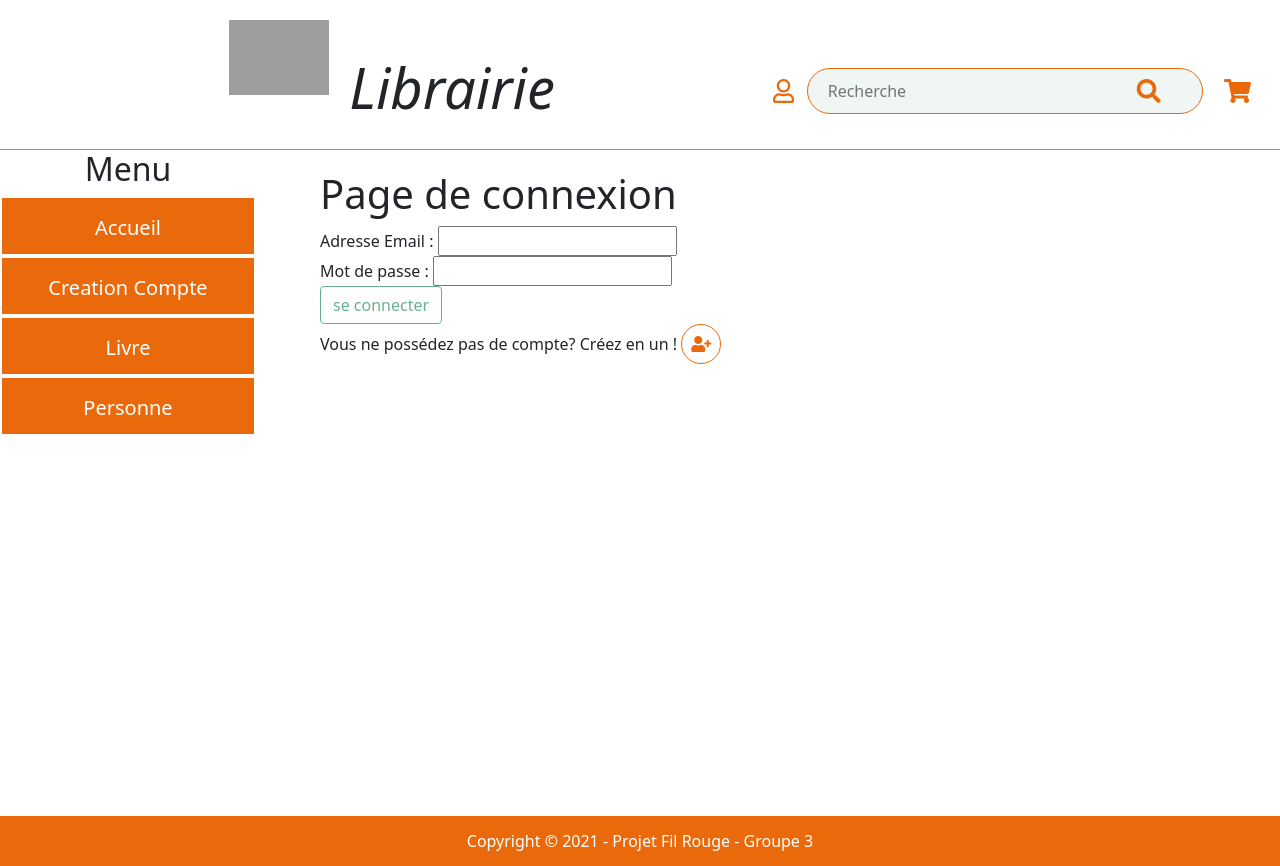
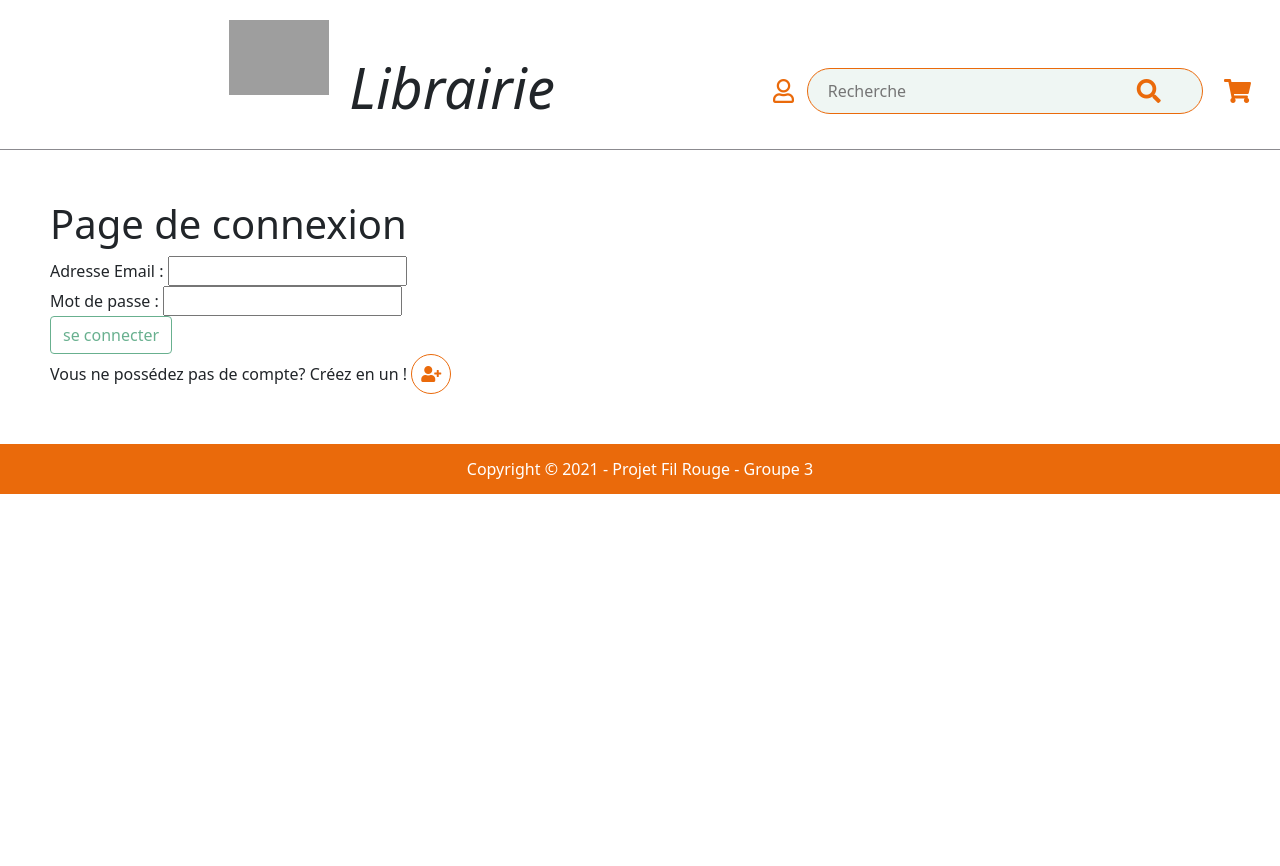
Before and after one commit to FrancoisLogossou/e-commerce-front-end, an Angular app: page /connexion in a window 1280 px wide. After the commit the page ends 800 px from the top, so only its background shows below. Built offline with nearby package versions, Linux system fonts and the light colour scheme; grey boxes are pictures that could not be loaded.

Commit message:
Jerome: suppression barre de menu inutile

```diff
--- a/src/app/app-routing.module.ts
+++ b/src/app/app-routing.module.ts
@@ -5,7 +5,6 @@ import { ConnexionComponent } from './components/connexion/connexion.component';
 import { DetailArticleComponent } from './components/detail-article/detail-article.component';
 import { HomeComponent } from './components/home/home.component';
 import { LivreComponent } from './components/livre/livre.component';
-import { MenuComponent } from './components/menu/menu.component';
 import { NotFoundComponent } from './components/not-found/not-found.component';
 import { PanierComponent } from './components/panier/panier.component';
 import { PersonneComponent } from './components/personne/personne.component';
@@ -22,11 +21,10 @@ const routes: Routes = [
   { path: "home", component: HomeComponent},
   { path: "detailarticle/:refArticle", component: DetailArticleComponent},
   { path: "livre", component: LivreComponent},
-  { path: "menu", component: MenuComponent},
   { path: "personne", component: PersonneComponent},
-  { path: "not-found", component: NotFoundComponent},
   { path: "panier", component: PanierComponent},
   { path: "commande", component: CommandeComponent, canActivate: [AuthGuard]},
+  { path: "not-found", component: NotFoundComponent},
   { path: "", redirectTo: "/home", pathMatch: "full"},
   { path: "**", redirectTo: "/not-found"}
 ];
--- a/src/app/app.component.css
+++ b/src/app/app.component.css
@@ -2,29 +2,5 @@
     box-sizing: border-box;
 }
 .main {
-    display: flex;
-    flex-wrap: wrap;
+    padding: 50px;
 }
-app-menu {
-    width: 20%;
-}
-.mainRight {
-    margin: 20px auto;
-    width: 70%;
-    min-height: 78.2vh;
-}
-h1{
-    text-align: center;
-    text-decoration: #8B8A8F underline;
-    color: #ea6a0b;
-}
-@media screen and (max-width: 509px){
-    app-menu{
-        display: none;
-    }
-}
-footer{
-    color: white;
-    text-align: center;
-    background-color: #ea6a0b;
-}
--- a/src/app/app.component.html
+++ b/src/app/app.component.html
@@ -1,8 +1,5 @@
 <app-header></app-header>
 <div class="main">
-  <app-menu></app-menu>
-  <div class="mainRight">
-    <router-outlet></router-outlet>
-  </div>
+  <router-outlet></router-outlet>
 </div>
 <app-footer></app-footer>
--- a/src/app/app.module.ts
+++ b/src/app/app.module.ts
@@ -7,7 +7,6 @@ import { HomeComponent } from './components/home/home.component';
 import { NotFoundComponent } from './components/not-found/not-found.component';
 import { ConnexionComponent } from './components/connexion/connexion.component';
 import { LivreComponent } from './components/livre/livre.component';
-import { MenuComponent } from './components/menu/menu.component';
 import { PersonneComponent } from './components/personne/personne.component';
 import { AdresseComponent } from './components/adresse/adresse.component';
 import { DetailArticleComponent } from './components/detail-article/detail-article.component';
@@ -27,7 +26,6 @@ import { CommandeComponent } from './components/commande/commande.component';
     NotFoundComponent,
     ConnexionComponent,
     LivreComponent,
-    MenuComponent,
     PersonneComponent,
     AdresseComponent,
     HeaderComponent,
--- a/src/app/components/menu/menu.component.css
+++ /dev/null
@@ -1,25 +0,0 @@
-.menu {
-    width: 100%;
-}
-h2 {
-    text-align: center;
-}
-a {
-    font-size: 20px;
-    color: #fff;
-    text-decoration: none;
-}
-ul {
-    padding: 0;
-    list-style: none;
-}
-li {
-    height: 60px;
-    line-height: 60px;
-    text-align: center;
-    border: 2px solid #fff;
-    background-color: #ea6a0b;
-}
-button {
-    padding: 0;
-}
--- a/src/app/components/menu/menu.component.html
+++ /dev/null
@@ -1,20 +0,0 @@
-<div class="menu">
-    <h2>Menu</h2>
-    <ul>
-        <li>
-            <a routerLink="">Accueil</a>
-        </li>
-        <li>
-            <a routerLink="/creation">Creation Compte</a>
-        </li>
-        <!-- <li id="lien-connexion" *ngIf="temp != null && temp != undefined; else sinon">
-            <a routerLink="/connexion">Connexion</a>
-        </li> -->
-        <li>
-            <a routerLink="/livre">Livre</a>
-        </li>
-        <li>
-            <a routerLink="/personne">Personne</a>
-        </li>
-    </ul>
-</div>
--- a/src/app/components/menu/menu.component.ts
+++ /dev/null
@@ -1,23 +0,0 @@
-import { Component, OnInit } from '@angular/core';
-
-@Component({
-  selector: 'app-menu',
-  templateUrl: './menu.component.html',
-  styleUrls: ['./menu.component.css']
-})
-export class MenuComponent implements OnInit {
-temp = localStorage.getItem('user') ?? '';
-  constructor() { }
-
-  ngOnInit(): void {
-  }
-
-  // changeBouton(){
-  //   this.temp = localStorage.getItem('user') ?? '';
-  //   if (this.temp) {
-  //     let tempButton = "<li><a routerLink='/connexion'>Déconnexion</a></li>"
-  //     let deco = document.getElementById('lien-connexion');
-  //     deco!.innerHTML = tempButton;
-  //   }
-  // }
-}
```
Also changed, not shown: 1 other file (tests, documents, lock files or other folders).
